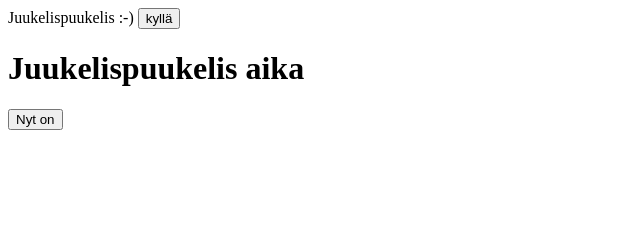
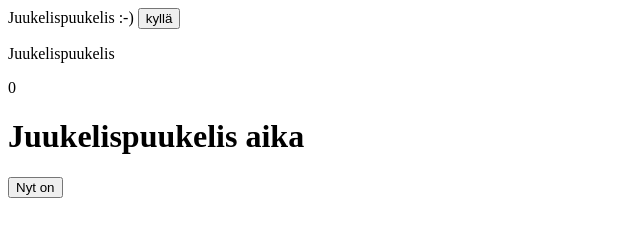
Before and after one commit to SaltyChicken/JSdemo, a plain HTML site: page index.html in a window 1280 px wide. Shown: the whole page, without its empty margins (0-640 px from the left). Drawn offline with Linux system fonts and the light colour scheme.

Commit message:
sdfghjkl

```diff
--- a/index.html
+++ b/index.html
@@ -1,6 +1,7 @@
 Juukelispuukelis :-)
 
 <button type="button" onclick="Klikkaus()" >kyllä</button>
+<p>Juukelispuukelis <p id="numero">0 </p></p>
 <script>
     let klikkaukset=0;
     function Klikkaus(){
```
